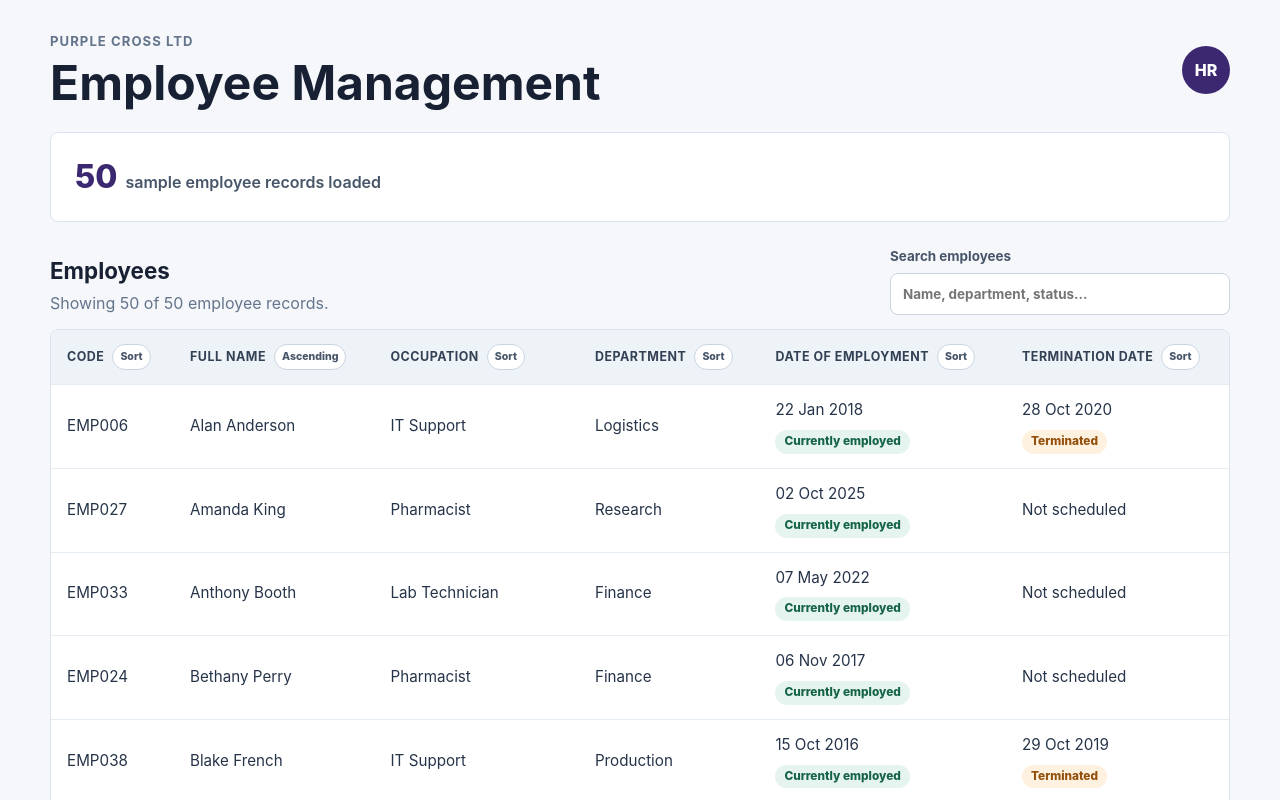
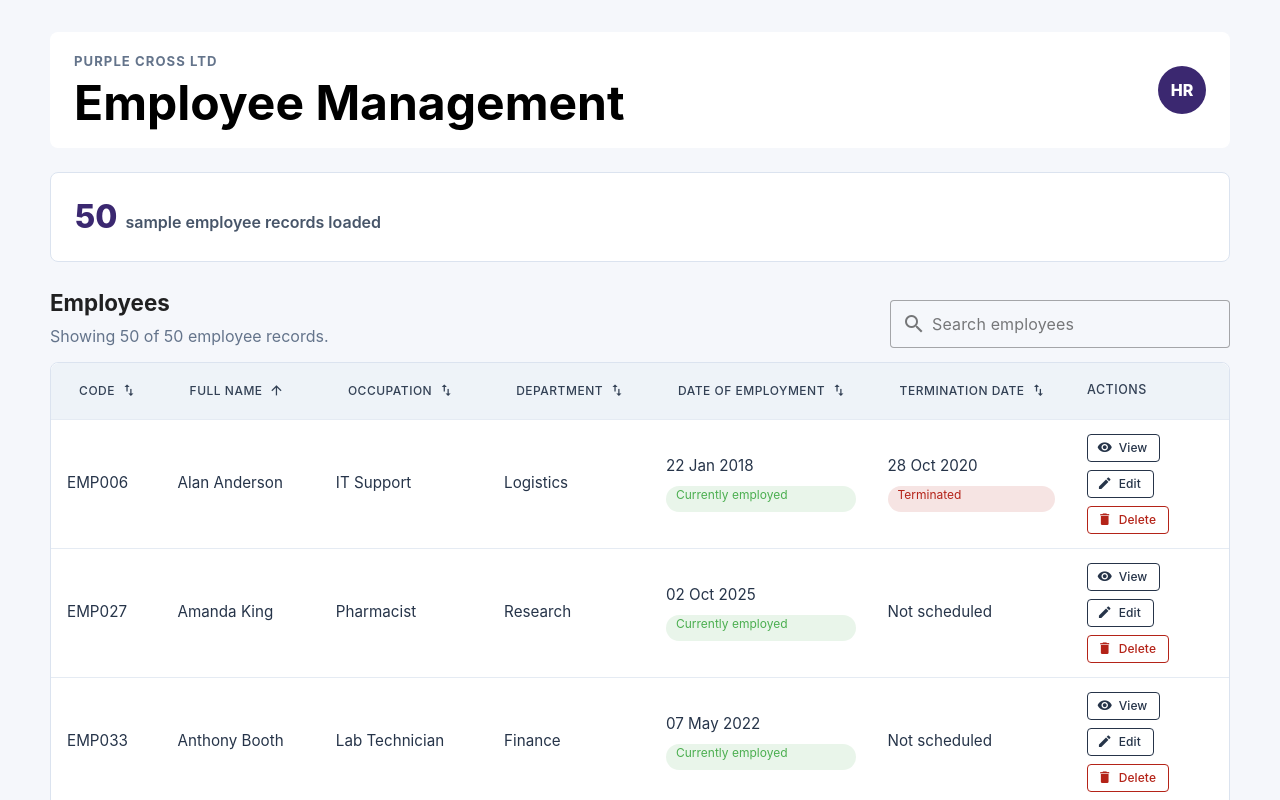
Before and after one commit to matnau04/Purple-Cross, a Vue app: page / in a window 1280 px wide. Shown: the top 800 px of the page. Built offline with nearby package versions, Linux system fonts and the light colour scheme.

Commit message:
Refactor employee grid to Vuetify

```diff
--- a/src/App.vue
+++ b/src/App.vue
@@ -1,13 +1,15 @@
 <script setup>
 import { computed, ref } from 'vue';
-import employees from './data/employees.json';
+import employeeSeedData from './data/employees.json';
 
-const employeeCount = employees.length;
+const employees = ref([...employeeSeedData]);
 const searchQuery = ref('');
 const sortConfig = ref({
   key: 'fullName',
   direction: 'asc',
 });
+const employeePendingDelete = ref(null);
+const isDeleteDialogOpen = ref(false);
 
 const sortableColumns = [
   { key: 'code', label: 'Code' },
@@ -17,6 +19,7 @@ const sortableColumns = [
   { key: 'dateOfEmployment', label: 'Date of Employment' },
   { key: 'terminationDate', label: 'Termination Date' },
 ];
+const employeeCount = computed(() => employees.value.length);
 
 const dateFormatter = new Intl.DateTimeFormat('en-GB', {
   day: '2-digit',
@@ -44,6 +47,12 @@ const getEmploymentStatus = (dateValue) =>
 const getTerminationStatus = (dateValue) =>
   getDateStatus(dateValue, 'To be terminated', 'Terminated');
 
+const getEmploymentStatusColor = (dateValue) =>
+  getEmploymentStatus(dateValue) === 'Employed soon' ? 'info' : 'success';
+
+const getTerminationStatusColor = (dateValue) =>
+  getTerminationStatus(dateValue) === 'To be terminated' ? 'warning' : 'error';
+
 const formatDate = (dateValue) => {
   if (!dateValue) {
     return 'Not scheduled';
@@ -56,10 +65,10 @@ const filteredEmployees = computed(() => {
   const query = searchQuery.value.trim().toLowerCase();
 
   if (!query) {
-    return employees;
+    return employees.value;
   }
 
-  return employees.filter((employee) =>
+  return employees.value.filter((employee) =>
     [
       employee.code,
       employee.fullName,
@@ -114,26 +123,65 @@ const getSortLabel = (key) => {
 
   return sortConfig.value.direction === 'asc' ? 'Ascending' : 'Descending';
 };
+
+const getSortIcon = (key) => {
+  if (sortConfig.value.key !== key) {
+    return 'mdi-swap-vertical';
+  }
+
+  return sortConfig.value.direction === 'asc' ? 'mdi-arrow-up' : 'mdi-arrow-down';
+};
+
+const viewEmployee = (employee) => {
+  window.alert(`Viewing ${employee.fullName}'s profile will be added in the profile feature.`);
+};
+
+const editEmployee = (employee) => {
+  window.alert(`Editing ${employee.fullName}'s profile will be added in the profile feature.`);
+};
+
+const requestDeleteEmployee = (employee) => {
+  employeePendingDelete.value = employee;
+  isDeleteDialogOpen.value = true;
+};
+
+const cancelDeleteEmployee = () => {
+  employeePendingDelete.value = null;
+  isDeleteDialogOpen.value = false;
+};
+
+const confirmDeleteEmployee = () => {
+  if (!employeePendingDelete.value) {
+    return;
+  }
+
+  const employeeCode = employeePendingDelete.value.code;
+  employees.value = employees.value.filter(
+    (currentEmployee) => currentEmployee.code !== employeeCode,
+  );
+  cancelDeleteEmployee();
+};
 </script>
 
 <template>
-  <main class="app-shell">
-    <header class="top-bar">
+  <v-app>
+    <v-main>
+      <div class="app-shell">
+        <v-sheet class="top-bar" color="surface" elevation="0" rounded="lg">
           <div>
             <p class="eyebrow">Purple Cross Ltd</p>
             <h1>Employee Management</h1>
           </div>
-      <div class="user-badge" aria-label="Logged in user">
-        HR
-      </div>
-    </header>
+          <v-spacer />
+          <v-avatar color="primary" size="48">
+            <span class="user-initials">HR</span>
+          </v-avatar>
+        </v-sheet>
 
-    <section class="summary-band" aria-label="Employee summary">
-      <div>
+        <v-sheet class="summary-band" elevation="0" rounded="lg">
           <span class="summary-number">{{ employeeCount }}</span>
           <span class="summary-label">sample employee records loaded</span>
-      </div>
-    </section>
+        </v-sheet>
 
         <section class="table-section" aria-labelledby="employee-table-title">
           <div class="section-heading">
@@ -143,18 +191,20 @@ const getSortLabel = (key) => {
                 Showing {{ sortedEmployees.length }} of {{ employeeCount }} employee records.
               </p>
             </div>
-        <label class="search-field">
-          <span>Search employees</span>
-          <input
+            <v-text-field
               v-model="searchQuery"
-            type="search"
+              class="search-control"
+              clearable
+              density="comfortable"
+              hide-details
+              label="Search employees"
               placeholder="Name, department, status..."
+              prepend-inner-icon="mdi-magnify"
+              variant="outlined"
             />
-        </label>
           </div>
 
-      <div class="table-wrap">
-        <table>
+          <v-table class="employee-table" density="comfortable">
             <thead>
               <tr>
                 <th
@@ -162,15 +212,18 @@ const getSortLabel = (key) => {
                   :key="column.key"
                   scope="col"
                 >
-                <button
+                  <v-btn
+                    :append-icon="getSortIcon(column.key)"
+                    :aria-label="`${getSortLabel(column.key)} by ${column.label}`"
                     class="sort-button"
-                  type="button"
+                    size="small"
+                    variant="text"
                     @click="setSort(column.key)"
                   >
                     {{ column.label }}
-                  <span class="sort-indicator">{{ getSortLabel(column.key) }}</span>
-                </button>
+                  </v-btn>
                 </th>
+                <th scope="col">Actions</th>
               </tr>
             </thead>
             <tbody>
@@ -181,28 +234,84 @@ const getSortLabel = (key) => {
                 <td>{{ employee.department }}</td>
                 <td>
                   <span>{{ formatDate(employee.dateOfEmployment) }}</span>
-                <span class="status-pill status-pill--employment">
+                  <v-chip
+                    class="status-chip"
+                    :color="getEmploymentStatusColor(employee.dateOfEmployment)"
+                    size="small"
+                    variant="tonal"
+                  >
                     {{ getEmploymentStatus(employee.dateOfEmployment) }}
-                </span>
+                  </v-chip>
                 </td>
                 <td>
                   <span>{{ formatDate(employee.terminationDate) }}</span>
-                <span
+                  <v-chip
                     v-if="getTerminationStatus(employee.terminationDate)"
-                  class="status-pill status-pill--termination"
+                    class="status-chip"
+                    :color="getTerminationStatusColor(employee.terminationDate)"
+                    size="small"
+                    variant="tonal"
                   >
                     {{ getTerminationStatus(employee.terminationDate) }}
-                </span>
+                  </v-chip>
+                </td>
+                <td>
+                  <div class="row-actions" :aria-label="`Actions for ${employee.fullName}`">
+                    <v-btn
+                      prepend-icon="mdi-eye"
+                      size="small"
+                      variant="outlined"
+                      @click="viewEmployee(employee)"
+                    >
+                      View
+                    </v-btn>
+                    <v-btn
+                      prepend-icon="mdi-pencil"
+                      size="small"
+                      variant="outlined"
+                      @click="editEmployee(employee)"
+                    >
+                      Edit
+                    </v-btn>
+                    <v-btn
+                      color="error"
+                      prepend-icon="mdi-delete"
+                      size="small"
+                      variant="outlined"
+                      @click="requestDeleteEmployee(employee)"
+                    >
+                      Delete
+                    </v-btn>
+                  </div>
                 </td>
               </tr>
               <tr v-if="sortedEmployees.length === 0">
-              <td class="empty-state" colspan="6">
+                <td class="empty-state" colspan="7">
                   No employees match the current search.
                 </td>
               </tr>
             </tbody>
-        </table>
+          </v-table>
+        </section>
+
+        <v-dialog v-model="isDeleteDialogOpen" max-width="440">
+          <v-card rounded="lg">
+            <v-card-title>Delete employee</v-card-title>
+            <v-card-text>
+              Delete {{ employeePendingDelete?.fullName }} from the employee list?
+            </v-card-text>
+            <v-card-actions>
+              <v-spacer />
+              <v-btn variant="text" @click="cancelDeleteEmployee">
+                Cancel
+              </v-btn>
+              <v-btn color="error" variant="flat" @click="confirmDeleteEmployee">
+                Delete
+              </v-btn>
+            </v-card-actions>
+          </v-card>
+        </v-dialog>
       </div>
-    </section>
-  </main>
+    </v-main>
+  </v-app>
 </template>
--- a/src/styles.css
+++ b/src/styles.css
@@ -17,25 +17,19 @@ body {
   min-width: 320px;
 }
 
-button,
-input,
-select,
-textarea {
-  font: inherit;
-}
-
 .app-shell {
   min-height: 100vh;
   padding: 32px;
 }
 
 .top-bar {
+  align-items: center;
   display: flex;
-  align-items: center;
+  gap: 24px;
   justify-content: space-between;
-  gap: 24px;
   margin: 0 auto 24px;
   max-width: 1180px;
+  padding: 20px 24px;
 }
 
 .eyebrow {
@@ -64,17 +58,9 @@ h2 {
   margin-bottom: 4px;
 }
 
-.user-badge {
-  align-items: center;
-  background: #3b2870;
-  border-radius: 999px;
+.user-initials {
   color: #ffffff;
-  display: inline-flex;
-  flex: 0 0 auto;
   font-weight: 800;
-  height: 48px;
-  justify-content: center;
-  width: 48px;
 }
 
 .summary-band,
@@ -83,10 +69,8 @@ h2 {
   max-width: 1180px;
 }
 
-.summary-band {
-  background: #ffffff;
+.summary-band.v-sheet {
   border: 1px solid #dbe3ef;
-  border-radius: 8px;
   padding: 20px 24px;
 }
 
@@ -115,53 +99,32 @@ h2 {
   margin-bottom: 0;
 }
 
-.search-field {
-  color: #475569;
-  display: grid;
+.search-control {
   flex: 0 1 340px;
-  font-size: 0.84rem;
-  font-weight: 700;
-  gap: 7px;
 }
 
-.search-field input {
-  background: #ffffff;
-  border: 1px solid #cbd5e1;
-  border-radius: 8px;
-  color: #182033;
-  min-height: 42px;
-  padding: 10px 12px;
-  width: 100%;
-}
-
-.search-field input:focus {
-  border-color: #3b2870;
-  box-shadow: 0 0 0 3px rgb(59 40 112 / 0.16);
-  outline: 0;
-}
-
-.table-wrap {
+.employee-table {
   background: #ffffff;
   border: 1px solid #dbe3ef;
   border-radius: 8px;
   overflow-x: auto;
 }
 
-table {
+.employee-table table {
   border-collapse: collapse;
-  min-width: 900px;
+  min-width: 1080px;
   width: 100%;
 }
 
-th,
-td {
+.employee-table th,
+.employee-table td {
   border-bottom: 1px solid #e5ebf3;
   padding: 14px 16px;
   text-align: left;
   vertical-align: middle;
 }
 
-th {
+.employee-table th {
   background: #eef3f8;
   color: #334155;
   font-size: 0.78rem;
@@ -171,71 +134,35 @@ th {
 }
 
 .sort-button {
-  align-items: center;
-  background: transparent;
-  border: 0;
-  color: inherit;
-  cursor: pointer;
-  display: inline-flex;
-  font: inherit;
-  gap: 8px;
   letter-spacing: inherit;
-  padding: 0;
   text-align: left;
   text-transform: inherit;
 }
 
-.sort-button:hover {
-  color: #3b2870;
-}
-
-.sort-indicator {
-  background: #ffffff;
-  border: 1px solid #cbd5e1;
-  border-radius: 999px;
-  color: #475569;
-  font-size: 0.66rem;
-  font-weight: 800;
-  letter-spacing: 0;
-  padding: 4px 7px;
-  text-transform: none;
-}
-
-td {
+.employee-table td {
   color: #263449;
   font-size: 0.95rem;
 }
 
-td > span {
+.employee-table td > span {
   display: block;
 }
 
-.status-pill {
-  border-radius: 999px;
-  display: inline-flex;
-  font-size: 0.74rem;
-  font-weight: 800;
-  line-height: 1;
+.status-chip {
   margin-top: 8px;
-  padding: 6px 9px;
-  white-space: nowrap;
 }
 
-.status-pill--employment {
-  background: #e6f4ef;
-  color: #166447;
+.row-actions {
+  display: flex;
+  flex-wrap: wrap;
+  gap: 8px;
 }
 
-.status-pill--termination {
-  background: #fff1df;
-  color: #92500c;
-}
-
-tbody tr:last-child td {
+.employee-table tbody tr:last-child td {
   border-bottom: 0;
 }
 
-tbody tr:hover {
+.employee-table tbody tr:hover {
   background: #f8fafc;
 }
 
@@ -260,7 +187,8 @@ tbody tr:hover {
     flex-direction: column;
   }
 
-  .search-field {
+  .search-control {
+    flex: 1 1 auto;
     width: 100%;
   }
 }
```
Lines whose indentation alone changed are shown as unchanged.
